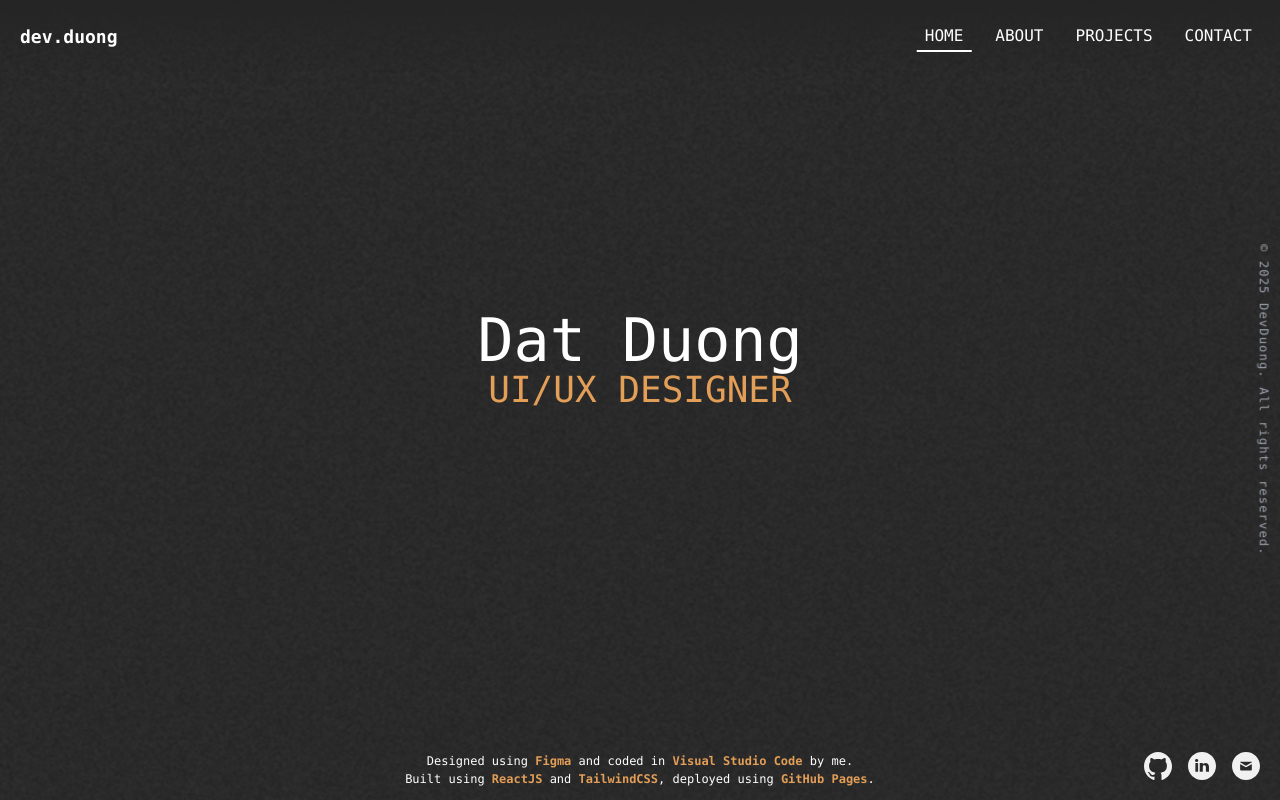
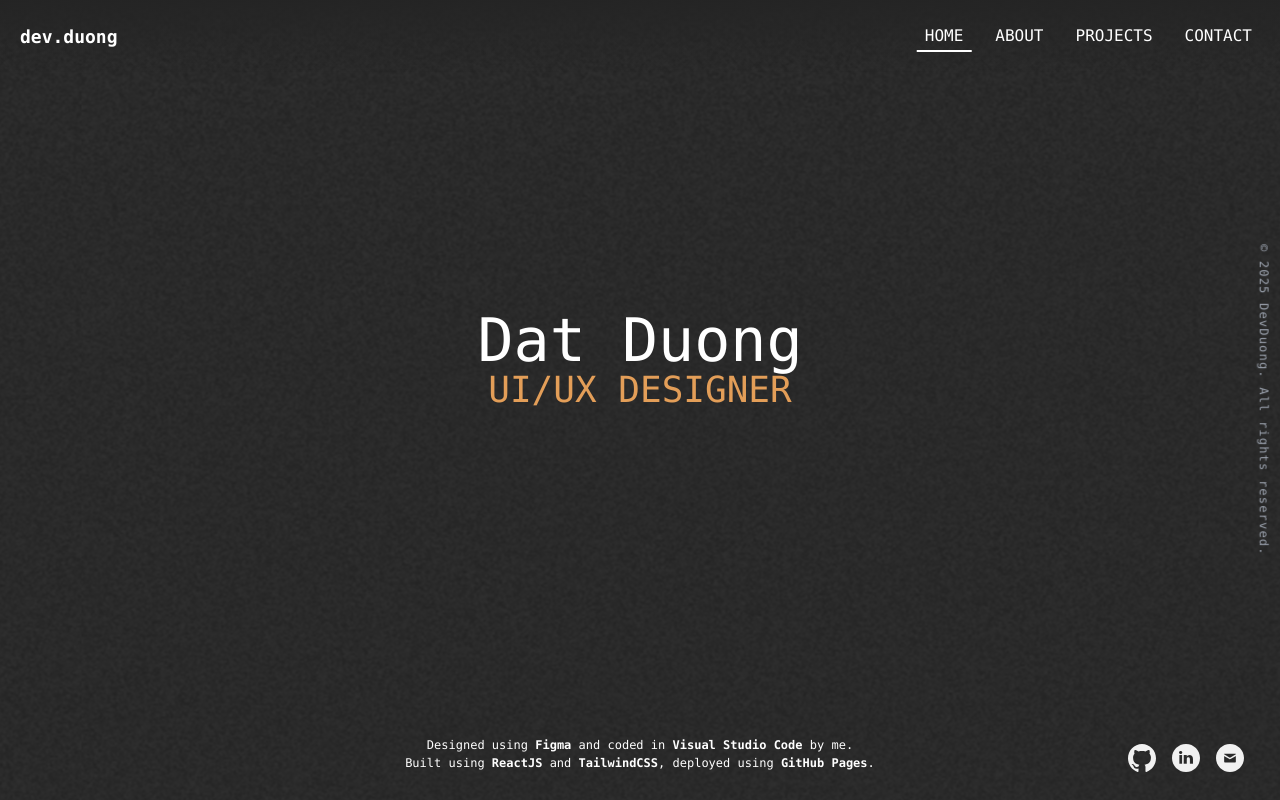
Before and after one commit to dev-duong/dev-duong.github.io, a React (Create React App) app: page /home in a window 1280 px wide. Built offline with nearby package versions, Linux system fonts and the light colour scheme.

Commit message:
Update Home.js

```diff
--- a/src/pages/Home.js
+++ b/src/pages/Home.js
@@ -16,26 +16,20 @@ const Home = () => {
           </div>
         </div>
       </PageWrapper>
-      <footer className="fixed bottom-0">
-        <div className="flex text-center w-full">
+      <footer className="fixed bottom-0 w-full">
+        <div className="flex flex-col items-center px-4 py-2 text-center">
           <PageWrapper>
-            <p className="mb-3 text-center text-sm">
-              Designed using <strong className="text-myOrange">Figma</strong>{" "}
-              and coded in{" "}
-              <strong className="text-myOrange">Visual Studio Code</strong> by
-              me. <br />
-              Built using <strong className="text-myOrange">
-                ReactJS
-              </strong> and{" "}
-              <strong className="text-myOrange">TailwindCSS</strong>, deployed
-              using <strong className="text-myOrange">GitHub Pages</strong>.
+            <p className="text-sm mb-2 md:mb-0 text-center md:text-center md:w-full p-5">
+              Designed using <strong>Figma</strong> and coded in{" "}
+              <strong>Visual Studio Code</strong> by me.{" "}
+              <br className="hidden md:block" />
+              Built using <strong>ReactJS</strong> and{" "}
+              <strong>TailwindCSS</strong>, deployed using{" "}
+              <strong>GitHub Pages</strong>.
             </p>
           </PageWrapper>
 
-          <div
-            className="absolute md:fixed bottom-0 left-1/2 -translate-x-1/2 flex justify-center w-full
-             md:left-auto md:translate-x-0 md:justify-end md:items-end md:right-0"
-          >
+          <div className="md:absolute md:bottom-2 md:right-4">
             <PageWrapper>
               <SocialLinks />
             </PageWrapper>
```
